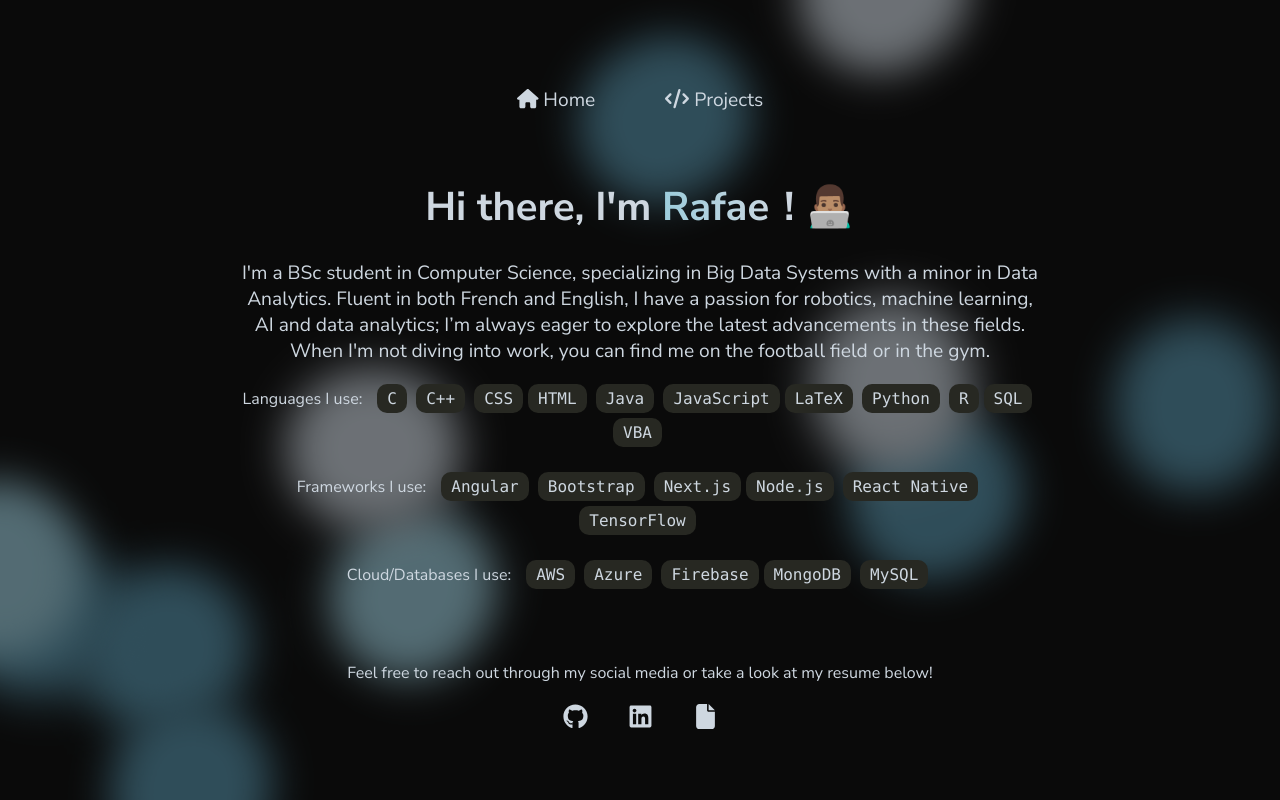
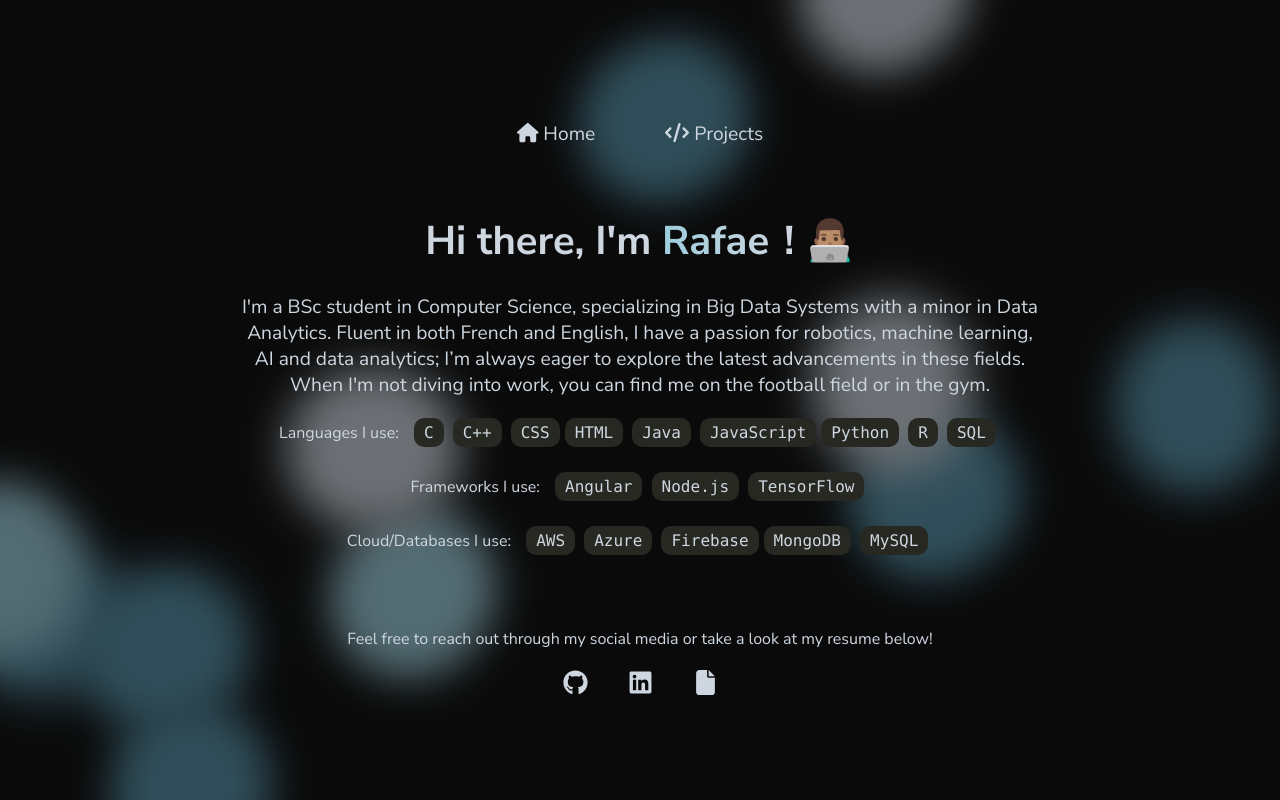
Before and after one commit to rafaehashmi/rwebsite, a React (Create React App) app: page / in a window 1280 px wide. Built offline with nearby package versions, Linux system fonts and the light colour scheme.

Commit message:
update resume version 8.3420943209342 now with a new pdf file and omg pls hire me somenody

```diff
--- a/src/Home.js
+++ b/src/Home.js
@@ -45,13 +45,11 @@ const Home = () => {
                     <span>Languages I use:</span>
                     <code>C</code> <code>C++</code> <code>CSS</code>
                     <code>HTML</code> <code>Java</code> <code>JavaScript</code>
-                    <code>LaTeX</code> <code>Python</code> <code>R</code>
-                    <code>SQL</code> <code>VBA</code>
+                    <code>Python</code> <code>R</code> <code>SQL</code>
                 </div>
                 <div className="programming-languages">
                     <span>Frameworks I use:</span>
-                    <code>Angular</code> <code>Bootstrap</code> <code>Next.js</code>
-                    <code>Node.js</code> <code>React Native</code> <code>TensorFlow</code>
+                    <code>Angular</code> <code>Node.js</code> <code>TensorFlow</code>
                 </div>
                 <div className="programming-languages">
                     <span>Cloud/Databases I use:</span>
@@ -76,7 +74,7 @@ const Home = () => {
                     <FontAwesomeIcon icon={faLinkedin} />
                 </a>
                 <a
-                    href={`${process.env.PUBLIC_URL}/srHashmiRM7.pdf`}
+                    href={`${process.env.PUBLIC_URL}/srHashmiRM8.pdf`}
                     target="_blank"
                     rel="noopener noreferrer"
                     aria-label="Resume"
```
Also changed, not shown: 1 other file (tests, documents, lock files or other folders).
